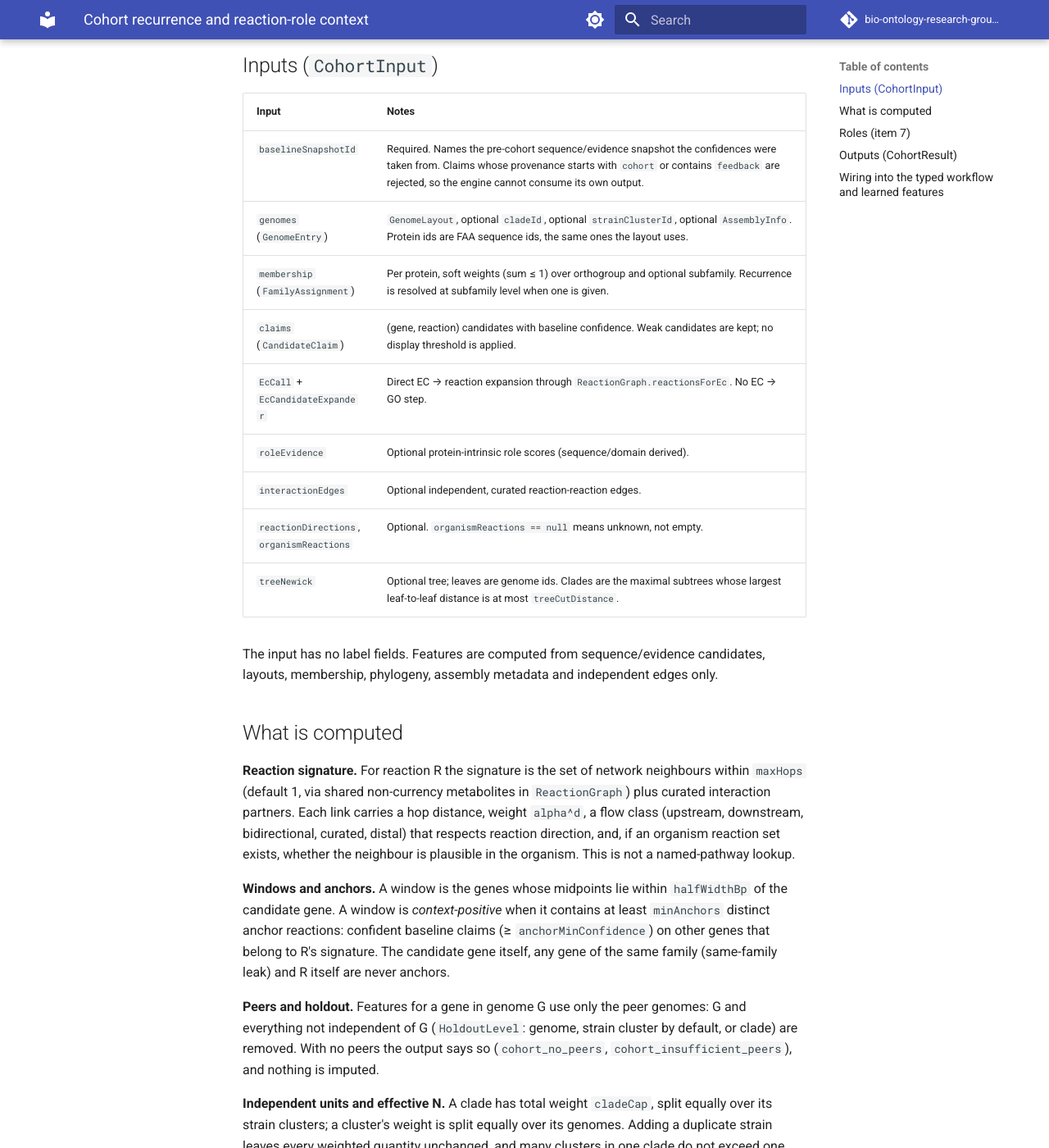
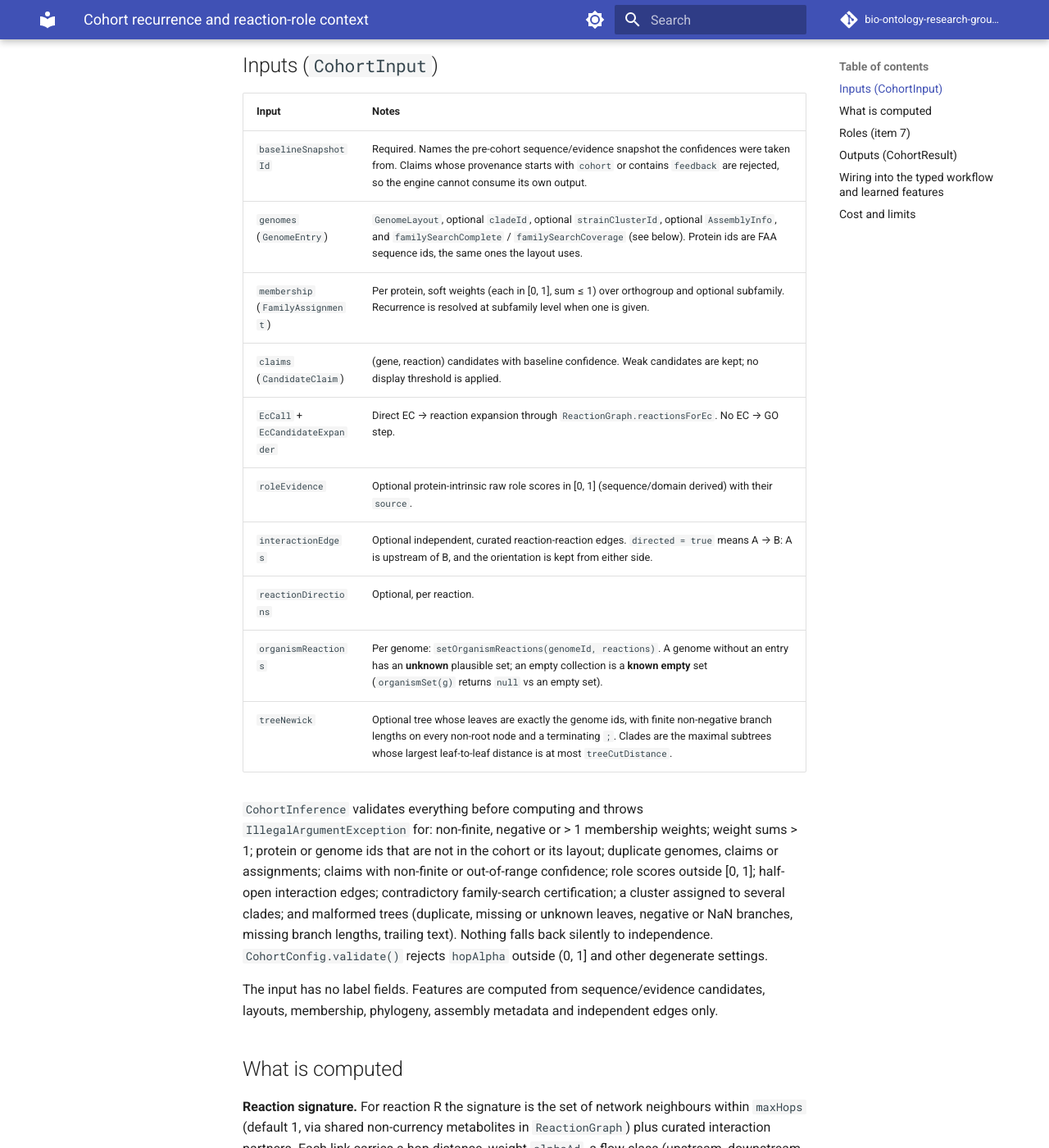
Before and after one commit to bio-ontology-research-group/gspa, an MkDocs documentation site: the page built from docs/concepts/cohort-context.md, in a window 1280 px wide and 1400 px high, scrolled down 410 px. Shown: the whole window at 82% size. Built offline with MkDocs 1.6.1 and Material for MkDocs 9.7.7, drawn with Linux system fonts in a browser that asks for light colours; comment, search, counter and statistics services are not loaded; some of the changed text lies outside the part shown.

Commit message:
cohort review fixes: raw role evidence, conservative unknown phylogeny, certified absence, per-genome organism sets, directed edges, validation
- Role: drop RoleResolver probabilities/argmax/pseudo-mass; emit raw evidence with source, missingness and role alternatives (RoleEvidenceSummary).
- Phylogeny: unknown clades share one unresolved block, unknown clusters one per clade, contradictory cluster->clades rejected, adjusted CI/perm p withheld when unresolved; conservative holdout.
- Absence: TRUE_ABSENT needs COMPLETE assembly and familySearchComplete; complementary_missing renamed complementary_unannotated.
- organismReactions is per genome (unknown vs empty).
- Directed curated edges keep orientation; BFS hop counts independent of alpha (alpha=1 ok).
- Full input/tree/config validation before computing.
- Window tables, density buckets and contamination sets replace per-call pool scans.

```diff
--- a/docs/concepts/cohort-context.md
+++ b/docs/concepts/cohort-context.md
@@ -7,14 +7,17 @@
 | Input | Notes |
 |---|---|
 | `baselineSnapshotId` | Required. Names the pre-cohort sequence/evidence snapshot the confidences were taken from. Claims whose provenance starts with `cohort` or contains `feedback` are rejected, so the engine cannot consume its own output. |
-| `genomes` (`GenomeEntry`) | `GenomeLayout`, optional `cladeId`, optional `strainClusterId`, optional `AssemblyInfo`. Protein ids are FAA sequence ids, the same ones the layout uses. |
-| `membership` (`FamilyAssignment`) | Per protein, soft weights (sum ≤ 1) over orthogroup and optional subfamily. Recurrence is resolved at subfamily level when one is given. |
+| `genomes` (`GenomeEntry`) | `GenomeLayout`, optional `cladeId`, optional `strainClusterId`, optional `AssemblyInfo`, and `familySearchComplete` / `familySearchCoverage` (see below). Protein ids are FAA sequence ids, the same ones the layout uses. |
+| `membership` (`FamilyAssignment`) | Per protein, soft weights (each in [0, 1], sum ≤ 1) over orthogroup and optional subfamily. Recurrence is resolved at subfamily level when one is given. |
 | `claims` (`CandidateClaim`) | (gene, reaction) candidates with baseline confidence. Weak candidates are kept; no display threshold is applied. |
 | `EcCall` + `EcCandidateExpander` | Direct EC → reaction expansion through `ReactionGraph.reactionsForEc`. No EC → GO step. |
-| `roleEvidence` | Optional protein-intrinsic role scores (sequence/domain derived). |
-| `interactionEdges` | Optional independent, curated reaction-reaction edges. |
-| `reactionDirections`, `organismReactions` | Optional. `organismReactions == null` means unknown, not empty. |
-| `treeNewick` | Optional tree; leaves are genome ids. Clades are the maximal subtrees whose largest leaf-to-leaf distance is at most `treeCutDistance`. |
+| `roleEvidence` | Optional protein-intrinsic raw role scores in [0, 1] (sequence/domain derived) with their `source`. |
+| `interactionEdges` | Optional independent, curated reaction-reaction edges. `directed = true` means A → B: A is upstream of B, and the orientation is kept from either side. |
+| `reactionDirections` | Optional, per reaction. |
+| `organismReactions` | Per genome: `setOrganismReactions(genomeId, reactions)`. A genome without an entry has an **unknown** plausible set; an empty collection is a **known empty** set (`organismSet(g)` returns `null` vs an empty set). |
+| `treeNewick` | Optional tree whose leaves are exactly the genome ids, with finite non-negative branch lengths on every non-root node and a terminating `;`. Clades are the maximal subtrees whose largest leaf-to-leaf distance is at most `treeCutDistance`. |
+
+`CohortInference` validates everything before computing and throws `IllegalArgumentException` for: non-finite, negative or > 1 membership weights; weight sums > 1; protein or genome ids that are not in the cohort or its layout; duplicate genomes, claims or assignments; claims with non-finite or out-of-range confidence; role scores outside [0, 1]; half-open interaction edges; contradictory family-search certification; a cluster assigned to several clades; and malformed trees (duplicate, missing or unknown leaves, negative or NaN branches, missing branch lengths, trailing text). Nothing falls back silently to independence. `CohortConfig.validate()` rejects `hopAlpha` outside (0, 1] and other degenerate settings.
 
 The input has no label fields. Features are computed from sequence/evidence candidates, layouts, membership, phylogeny, assembly metadata and independent edges only.
 
@@ -26,7 +29,7 @@
 
 **Peers and holdout.** Features for a gene in genome G use only the peer genomes: G and everything not independent of G (`HoldoutLevel`: genome, strain cluster by default, or clade) are removed. With no peers the output says so (`cohort_no_peers`, `cohort_insufficient_peers`), and nothing is imputed.
 
-**Independent units and effective N.** A clade has total weight `cladeCap`, split equally over its strain clusters; a cluster's weight is split equally over its genomes. Adding a duplicate strain leaves every weighted quantity unchanged, and many clusters in one clade do not exceed one clade's weight. This is deliberately conservative. A genome without clade metadata is its own clade and without cluster metadata its own cluster; `cohort_phylogeny_known_fraction` reports how much of the peer set had real metadata. `cohort_effective_n` is the summed weight of informative units and `cohort_coverage` the share of peer clades that were informative.
+**Independent units and effective N.** A clade has total weight `cladeCap`, split equally over its strain clusters; a cluster's weight is split equally over its genomes. Adding a duplicate strain leaves every weighted quantity unchanged, and many clusters in one clade do not exceed one clade's weight. This is deliberately conservative. **Unknown metadata is never read as independence.** A genome whose clade is unknown (after inheriting the clade of its cluster, if that cluster has one) joins ONE unresolved clade block that carries a single clade's weight, however many such genomes there are; a genome with an unknown cluster joins one unresolved cluster per clade. So duplicated genomes with unknown metadata cannot raise `cohort_effective_n` above one block's weight. When no informative peer has a resolved clade, the phylogeny-adjusted outputs are withheld (`cohort_adjusted_available = 0`: no `_lo90`/`_hi90`, no permutation p) while descriptive unadjusted counts stay (`cohort_raw_genomes_*`, `cohort_support_fraction_raw`). Holdout is conservative in the same way: scoring an unknown-clade (or unknown-cluster) target also removes every genome of that unresolved block, so nothing leaks. `cohort_phylogeny_known_fraction` reports how much of the peer set had real metadata. `cohort_effective_n` is the summed weight of informative units and `cohort_coverage` the share of peer clades that were informative.
 
 **Observation states per peer genome.**
 
@@ -35,9 +38,11 @@
 | `SUPPORTED` | a family member sits in a context-positive window |
 | `NEGATIVE` | family members present, all fully observed windows lack the signature |
 | `UNKNOWN_CONTEXT` | family present but the window is cut by a contig end or its extent is unknown |
-| `TRUE_ABSENT` | family absent from an assembly marked `COMPLETE` |
+| `TRUE_ABSENT` | no family member in an assembly marked `COMPLETE` **and** with `familySearchComplete = true` |
 | `PATHWAY_WITHOUT_FAMILY` | as above, but the signature reactions are present elsewhere in the genome |
-| `UNOBSERVED_ABSENT` | family absent from a `DRAFT` or metadata-less assembly: not evidence of absence |
+| `UNOBSERVED_ABSENT` | no family member, but the assembly is `DRAFT`/unknown or the family search is not certified over all proteins: unknown, not absence |
+
+A complete assembly alone does not prove homolog absence, because the orthogroup assignment may cover only the input candidates. `familySearchComplete` is the per-genome certification that the search ran over every protein (a `familySearchCoverage` below 1 contradicts it and is rejected). Without certification all missing members are unknown, and copy number is unknown too, so such genomes are left out of the multi-copy and single-copy features.
 
 Window state is `FULL`, `TRUNCATED` (known fragment end) or `UNKNOWN`. Missing contig length or closure gives `UNKNOWN`; completeness is never invented. Support is reported with and without the unknown windows (`cohort_support_fraction_unknown_as_negative` / `_as_support`) so a reader can see how much rests on unobservable windows.
 
@@ -45,7 +50,7 @@
 
 **Matched background.** For each informative peer member, background windows are drawn from the *same genome* with the same window length, gene density (± `densityTolerance` genes), contig-end state and contig closure, excluding windows centred on or containing any family member. `cohort_bg_rate`, `cohort_bg_windows`, `cohort_enrichment_log` and `cohort_support_minus_bg` compare support with that background. Total genome presence is never used as the background.
 
-**Joint, complementary patterns.** A signature reaction counts as jointly covered when independent units with at least `jointMinEffective` total weight carry it next to the family. `cohort_joint_coverage` versus `cohort_mean_single_coverage` gives `cohort_complementarity`: partial contexts in different lineages add up. `cohort_complementary_missing` is the weighted share of signature reactions that complete peer genomes lack entirely but that other lineages carry next to the family.
+**Joint, complementary patterns.** A signature reaction counts as jointly covered when independent units with at least `jointMinEffective` total weight carry it next to the family. `cohort_joint_coverage` versus `cohort_mean_single_coverage` gives `cohort_complementarity`: partial contexts in different lineages add up. `cohort_complementary_unannotated` is the weighted share of signature reactions with **no confident candidate in the baseline snapshot** in a peer genome, although other lineages carry them next to the family. This is an UNANNOTATED/unsupported label only: it is not evidence that the reaction is genuinely absent or lost, even in a complete assembly (the gene may be missed, divergent or unassembled), and no negative biological label is derived from it.
 
 **Permutation null.** Within each peer genome, observed member windows are replaced by random matched background windows (same stratum), clade and cluster weights are preserved, and the seed is deterministic (`seed` combined with family, reaction and holdout key). Output: `cohort_perm_observed`, `cohort_perm_null_mean`, `cohort_perm_p` (add-one, `(k+1)/(B+1)`), `cohort_perm_n`. It is omitted when no matched windows exist.
 
@@ -55,19 +60,24 @@
 
 ## Roles (item 7)
 
-`RoleResolver` turns protein-intrinsic evidence (supplied role scores, direct EC calls) into a distribution over catalytic, accessory, transporter, regulator, complex subunit and unknown, with an unknown pseudo-mass so no evidence means unknown with probability 1. Context, operon association and cohort recurrence are not arguments to it and cannot make a protein catalytic. Each `FeatureRecord` carries the distribution, the resolved role (argmax if ≥ 0.5, else unknown), `role_noncatalytic_mass` (the explicit null), and `alternatives`: other family assignments with their features and other reactions claimed for the same gene.
+The package computes **no role probability, no null/unknown distribution and no role confidence threshold**; the learned stage owns the role posterior and null. `RoleEvidenceSummary` only passes raw protein-intrinsic evidence through: each `FeatureRecord` has `roleEvidence` (a list of items with role, source and the raw value, from supplied role scores and from direct EC calls), `roleEvidenceMissing` (true when there is no evidence at all, which is missing, not "non-catalytic"), and `roleAlternatives` (the roles with any evidence, in enum order, plus `UNKNOWN`, which always stays possible). A direct EC call is listed as raw support that `CATALYTIC` is possible, with its baseline confidence unchanged and its source; it is never converted into a probability of role. Features mirror this as `role_evidence_<role>_raw` (absent when there is no evidence) and `role_evidence_missing`. Context, operon association and cohort recurrence are not inputs and cannot create role evidence. Alternative families and reactions for the same gene stay in `alternatives`.
 
 ## Outputs (`CohortResult`)
 
-`records`: one `FeatureRecord` per input (gene, reaction) claim, with `features`, `states`, role distribution, alternatives and provenance (engine version, baseline snapshot id, baseline provenance, holdout level and the genomes held out, peer count, family resolution, seed). `aggregates`: one per (family, reaction) over **all** genomes, labelled `holdout = none`; they describe the cohort and must not be used to score a member.
+`records`: one `FeatureRecord` per input (gene, reaction) claim, with `features`, `states`, raw role evidence, alternatives and provenance (engine version, baseline snapshot id, baseline provenance, holdout level and the genomes held out, peer count, family resolution, seed). `aggregates`: one per (family, reaction) over **all** genomes, labelled `holdout = none`; they describe the cohort and must not be used to score a member.
 
 ## Wiring into the typed workflow and learned features
 
 Not done in this package. Required by the caller:
 
 1. Build one `CohortInput` per cohort **from the pre-cohort snapshot** (Stage 0/evidence claims and EC calls before any context stage runs), and set `baselineSnapshotId` to that snapshot's identifier. Never pass confidences from a previous cohort/feedback pass.
-2. Metadata the workflow must supply: a layout per genome keyed by FAA seqid; orthogroup (and subfamily where available) membership with weights; clade ids or a tree, and strain-cluster ids (ANI-based clusters are suitable); per-genome `AssemblyInfo` with `status`, and per-contig `length` and `closed`. Without them the engine emits explicit unknown states and unit weights fall back to one genome = one clade, which overstates independence; record `cohort_phylogeny_known_fraction` in the learned feature table.
-3. Reaction knowledge: a `ReactionGraph` with currency set and EC bindings, optional reaction directions, curated interaction edges and an organism reaction set.
+2. Metadata the workflow must supply: a layout per genome keyed by FAA seqid; orthogroup (and subfamily where available) membership with weights; clade ids or a tree, and strain-cluster ids (ANI-based clusters are suitable); per-genome `AssemblyInfo` with `status`, and per-contig `length` and `closed`. Also required: per-genome `familySearchComplete = true` only when the orthogroup/subfamily search covered every protein (not only the candidates); without it no absence is called true. Without clade/cluster metadata all such genomes share one unresolved block (conservative, never independent) and the adjusted CI/permutation p are withheld; record `cohort_phylogeny_known_fraction` and `cohort_adjusted_available` in the learned feature table.
+3. Reaction knowledge: a `ReactionGraph` with currency set and EC bindings, optional reaction directions, curated interaction edges (with `directed` orientation) and per-genome plausible reaction sets (`setOrganismReactions`; leave a genome out when its set is unknown).
 4. Call `new CohortInference(input, graph, config).run()` once per batch, after all genomes' baselines exist and before the learned scorer. Join `FeatureRecord.features` on `(genomeId, proteinId, reactionId)`; proteins use FAA seqids. Pass the maps to the learned model unchanged, treating an absent key as missing, and let calibration choose any "often" threshold. Use `holdout = STRAIN_CLUSTER` or `CLADE` consistently with the train/test split used for the learned model, and never feed `aggregates` as per-gene features.
 5. Persist `CohortResult.provenance` and each record's `provenance` in the run audit.
-6. A single-genome run produces `cohort_no_peers = 1`; the workflow must route that case to a cohort-free feature set rather than interpret it as negative evidence.
+6. Role posterior and null are the learned stage's: feed it `roleEvidence`/`role_evidence_*` and `role_evidence_missing` as raw inputs.
+7. A single-genome run produces `cohort_no_peers = 1`; the workflow must route that case to a cohort-free feature set rather than interpret it as negative evidence.
+
+## Cost and limits
+
+No candidate is capped or dropped, so weak candidates survive even for dense EC-derived inputs (a million candidates yield a million records). Cost structure: per genome, window membership and the confident-reaction set of each window are built once; per (genome, reaction), one boolean per window is cached; matched-background lookups use density buckets plus a per-(genome, family) set of contaminated windows, so a lookup scales with bucket size and not with the number of genes; peer features are cached per (family, reaction, holdout key). The remaining growth is roughly (distinct family-reaction pairs) x (peer genomes), plus O(genes) memory per distinct (genome, reaction) pair; the permutation null multiplies the per-peer cost by `permutations`. Everything runs in one process in memory. For very large panels, run the engine per batch of reactions or genomes and concatenate records (peers must still include the whole cohort for the batch's reactions), or set `permutations = 0`. The synthetic scale test only checks that nothing is dropped; no throughput figure is claimed.
```
Also changed, not shown: 11 other files.
